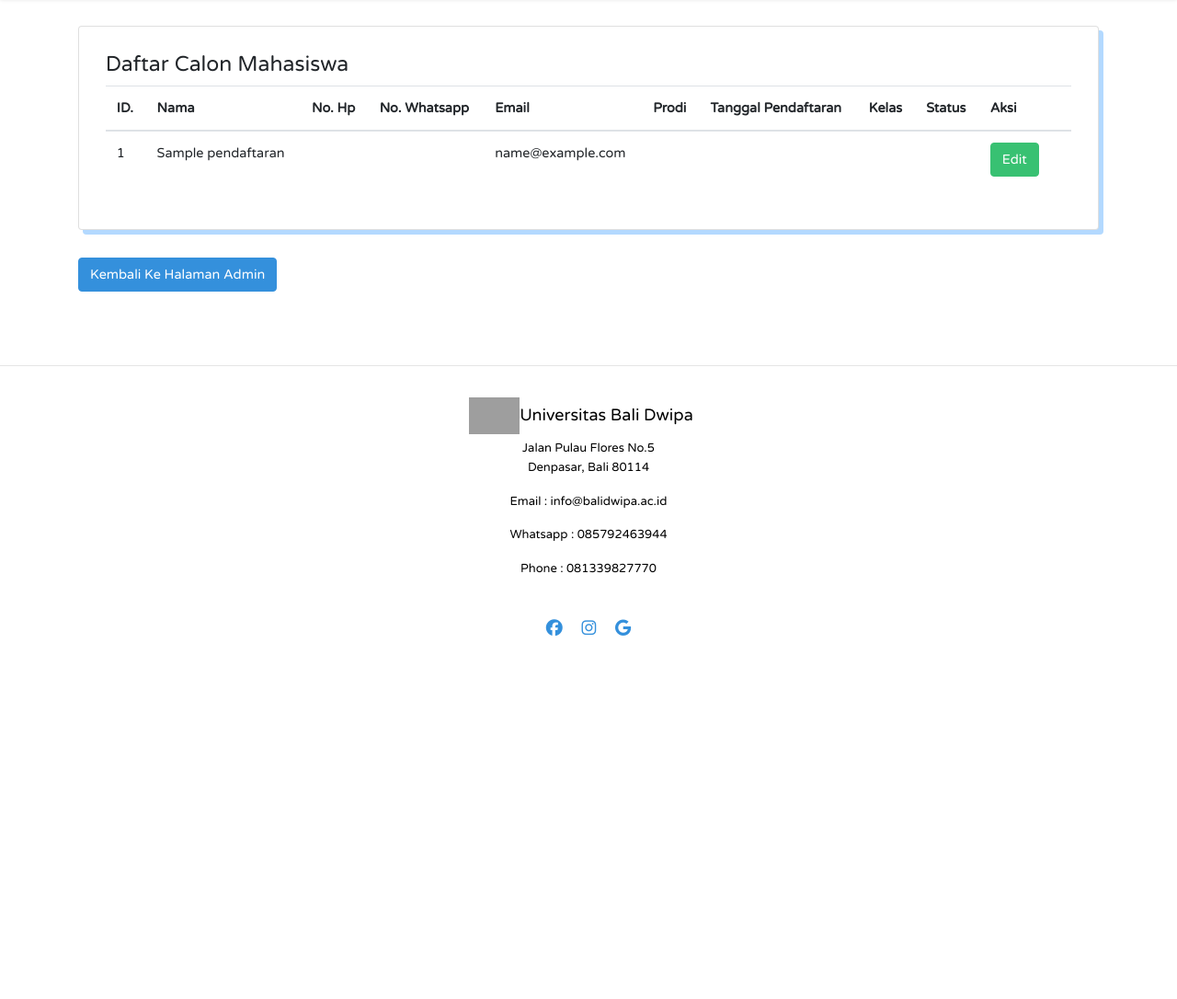
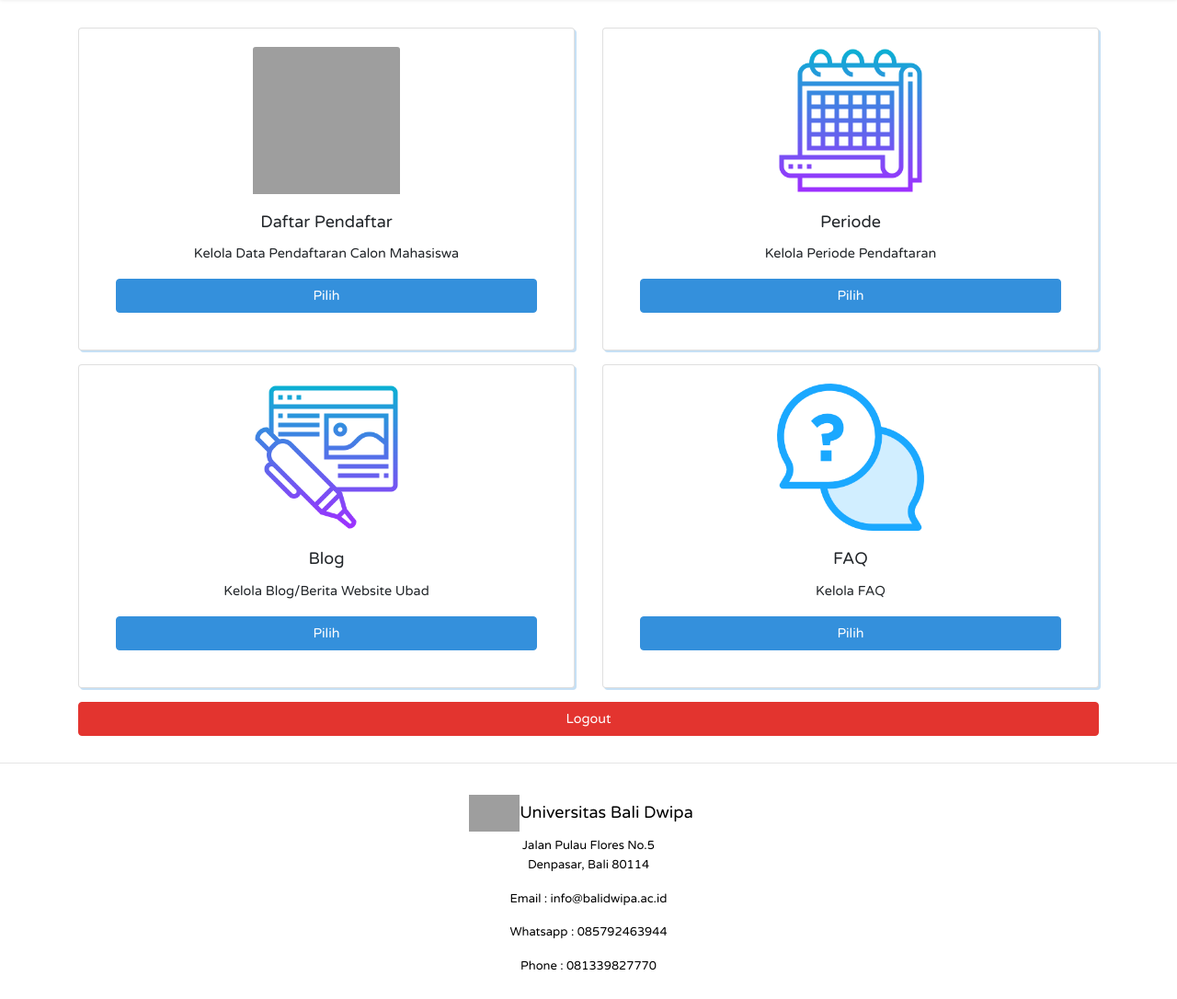
Before and after one commit to dimasdananjaya/ubad-master-site, a Laravel app: page /daftar-pendaftar in a window 1280 px wide. Shown: the part 66-1152 px from the top of the page at 92% size. Before the commit the page ends 757 px from the top, so only its background shows below. Run offline with Laravel 8, Linux system fonts and the light colour scheme; a user stored in the database is signed in; tables that the repository leaves empty hold one stand-in row (values such as "Sample post"); style sheets or scripts are compiled from the project's sources; some libraries are stand-ins or nearby versions; grey boxes are pictures that could not be loaded.

Commit message:
Adding Logout Feature

```diff
--- a/resources/views/pages/pendaftaran/daftar-pendaftar.blade.php
+++ b/resources/views/pages/pendaftaran/daftar-pendaftar.blade.php
@@ -1,102 +1,61 @@
 @extends('layouts.app')
 
 @section('content')
-    <section id="daftar-pendaftar">
+    <section id="admin-page">
         <div class="container">
-            <div class="card">
-                <h3>Daftar Calon Mahasiswa</h3>
-            <div class="table-responsive table-hover table-responsive">
-                <table id="tabel" class="table">
-                    <thead>
-                        <th>ID.</th>
-                        <th>Nama</th>
-                        <th>No. Hp</th>
-                        <th>No. Whatsapp</th>
-                        <th>Email</th>
-                        <th>Prodi</th>
-                        <th>Tanggal Pendaftaran</th>
-                        <th>Kelas</th>
-                        <th>Status</th>
-                        <th>Aksi</th>
-                    </thead>
-                    <tbody>
-                    @foreach($dataPendaftar as $dtp)
-                        <tr>
-                            <td>{{$dtp->id_pendaftaran}}</td>
-                            <td>{{$dtp->nama}}</td>
-                            <td>{{$dtp->no_hp}}</td>
-                            <td>{{$dtp->no_whatsapp}}</td>
-                            <td>{{$dtp->email}}</td>
-                            <td>{{$dtp->prodi}}</td>
-                            <td>{{$dtp->tanggal_pendaftaran}}</td>
-                            <td>{{$dtp->kelas}}</td>
-                            <td>{{$dtp->status}}</td>
-                            <td>
-                                <a class="btn btn-success" style="color:#fff;float:left; margin-right:20px;" data-toggle="modal" data-target="#pendaftar-edit-modal{{$dtp->id_pendaftaran}}">Edit</a>
-                            </td>
-                        </tr>
+            <div class="row">
+                <div class="col-lg-6">
+                    <div class="card">
+                        <img class="card-img-top mx-auto" src="/resources/logo/partner.png" alt="Card image cap">
+                        <div class="card-body">
+                          <h5 class="card-title">Daftar Pendaftar</h5>
+                          <p class="card-text">Kelola Data Pendaftaran Calon Mahasiswa</p>
+                          <a href="/daftar-pendaftar" class="btn btn-primary btn-block">Pilih</a>
+                        </div>
+                    </div>
+                </div>
 
-                        <!-- Modal Edit pendaftar-->
-                        <div class="modal fade" id="pendaftar-edit-modal{{$dtp->id_pendaftaran}}" tabindex="-1" role="dialog" aria-labelledby="exampleModalLabel" aria-hidden="true">
-                            <div class="modal-dialog modal-lg" role="document">
-                                <div class="modal-content">
-                                    <div class="modal-header">
-                                        <h2>Edit Pendaftar</h2>
-                                    <button type="button" class="close" data-dismiss="modal" aria-label="Close">
-                                        <span aria-hidden="true">&times;</span>
-                                    </button>
-                                    </div>
-                                    <div class="modal-body">
-                                        {!!Form::open(['action'=>['Pendaftaran@update', $dtp->id_pendaftaran], 'method'=>'PUT'])!!}
-
-                                            {{Form::label('Kelas','Kelas :')}}
-                                            <select name="kelas" class="form-group form-control">
-                                                <option value="reguler">Reguler</option>
-                                                <option value="karyawan">Karyawan</option>
-                                            </select>
-                                            {{Form::label('Status','Status :')}}
-                                            <select name="status" class="form-group form-control">
-                                                <option value="reguler">Diterima</option>
-                                                <option value="karyawan">Batal</option>
-                                            </select>
-                                            {{Form::submit('Update',['class'=>'btn btn-warning'])}}
-                                        {!!Form::close()!!}
-                                    </div>
-                                    <div class="modal-footer">
-                                    <button type="button" class="btn btn-secondary" data-dismiss="modal">Tutup</button>
-                                    </div>
-                                </div>
+                    <div class="col-lg-6">
+                        <div class="card">
+                            <img class="card-img-top mx-auto" src="/resources/logo/periode.png" alt="Card image cap">
+                            <div class="card-body">
+                              <h5 class="card-title">Periode</h5>
+                              <p class="card-text">Kelola Periode Pendaftaran</p>
+                              <a href="/periode" class="btn btn-primary btn-block">Pilih</a>
                             </div>
                         </div>
-                    @endforeach
-                    </tbody>
-                </table>
-            </div>
+                    </div>
+                    <div class="col-lg-6">
+                        <div class="card">
+                            <img class="card-img-top mx-auto" src="/resources/logo/blog.png" alt="Card image cap">
+                            <div class="card-body">
+                              <h5 class="card-title">Blog</h5>
+                              <p class="card-text">Kelola Blog/Berita Website Ubad</p>
+                              <a href="/blogs" class="btn btn-primary btn-block">Pilih</a>
+                            </div>
+                        </div>
+                    </div>
 
-            </div>
-            <a href="/admin-page" class="btn btn-primary tombol-back">Kembali Ke Halaman Admin</a>
-        </div><!--end container-->
+                    <div class="col-lg-6">
+                        <div class="card">
+                            <img class="card-img-top mx-auto" src="/resources/logo/qa.png" alt="Card image cap">
+                            <div class="card-body">
+                              <h5 class="card-title">FAQ</h5>
+                              <p class="card-text">Kelola FAQ </p>
+                              <a href="/faq" class="btn btn-primary btn-block">Pilih</a>
+                            </div>
+                        </div>
+                    </div>
+
+                    <div style="margin-top:15px;" class="col-lg-12">
+                        <a class="btn btn-danger btn-block" href="{{ route('logout') }}" onclick="event.preventDefault(); document.getElementById('frm-logout').submit();">
+                            Logout
+                        </a>
+                        <form id="frm-logout" action="{{ route('logout') }}" method="POST" style="display: none;">
+                            {{ csrf_field() }}
+                        </form>
+                    </div>
+            </div><!--row-->
+        <div><!--container-->
     </section>
-
-    <script type="text/javascript">
-        $(document).ready(function() {
-            var t = $('#tabel').DataTable( {
-                "columnDefs": [ {
-                    "searchable": false,
-                    "orderable": false,
-                    "targets": 0
-                } ],
-                "order": [[ 1, 'asc' ]],
-                "language": {
-                "url": "//cdn.datatables.net/plug-ins/1.10.19/i18n/Indonesian.json"
-            }
-            } );
-
-            t.on( 'order.dt search.dt', function () {
-                t.column(0, {search:'applied', order:'applied'}).nodes().each( function (cell, i) {
-                    cell.innerHTML = i+1;
-                } );
-            } ).draw();
-        } );
-    </script>
 @endsection
```
